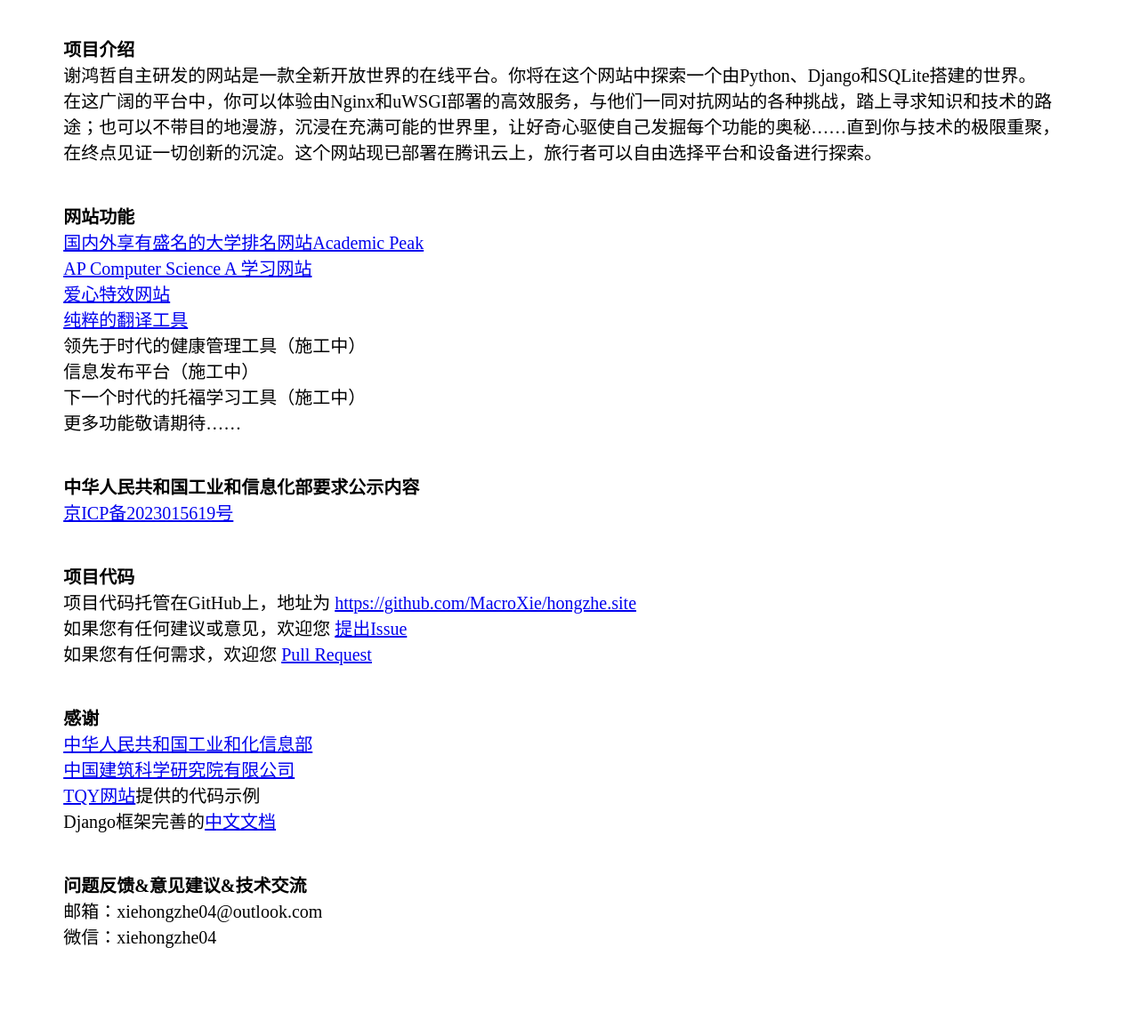
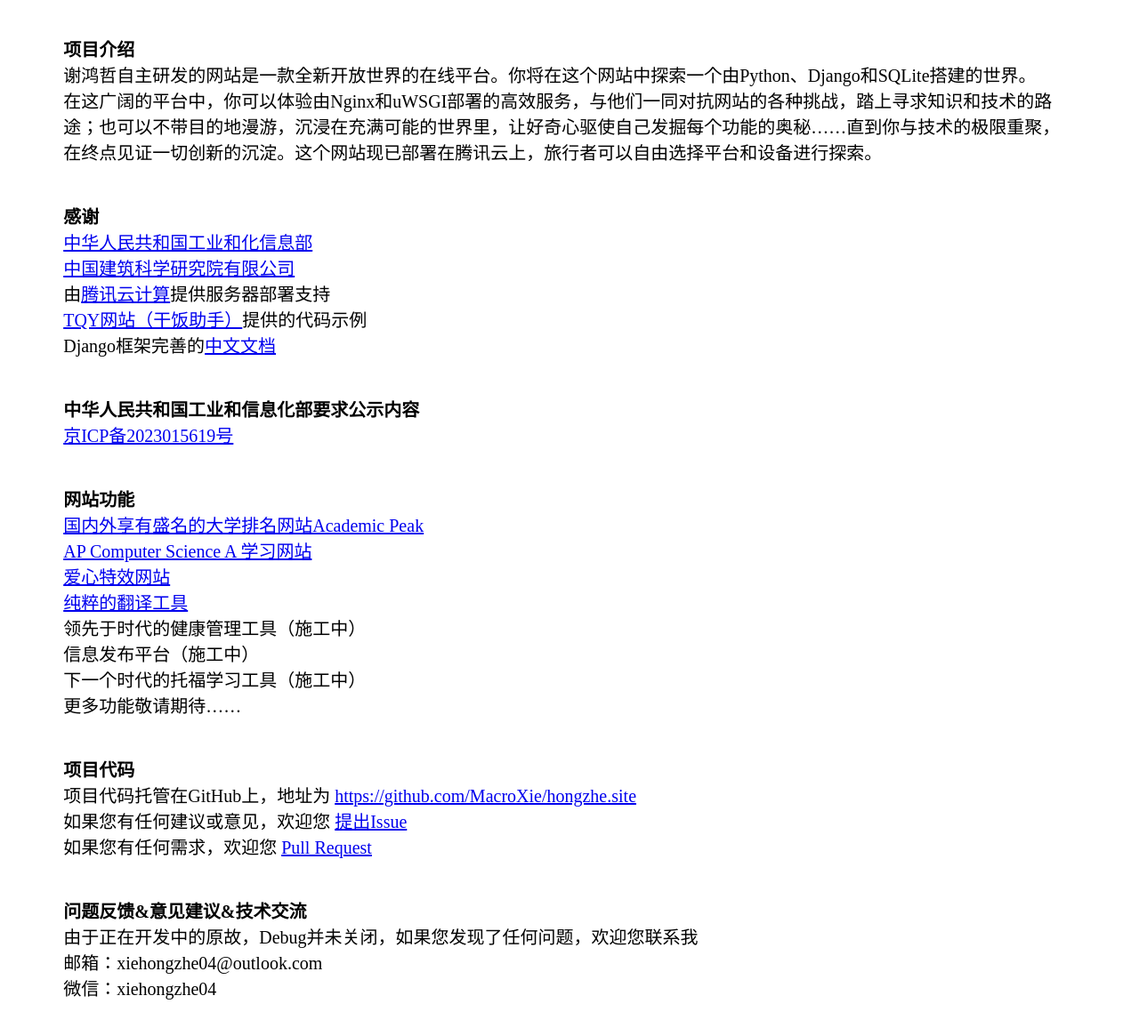
Before and after one commit to MacroXie04/AcademicPeak, a Django app: page /about/ in a window 1280 px wide. Shown: the part 91-1256 px from the top of the page at 89% size. Before the commit the page ends 1157 px from the top, so only its background shows below. Run offline with Django 4.2, Linux system fonts and the light colour scheme.

Commit message:
some improvements

```diff
--- a/academicpeak/static/css/ranking.css
+++ b/academicpeak/static/css/ranking.css
@@ -51,7 +51,7 @@
 
 .university_photo {
     width: 200px;
-    height: 210px;
+    height: 200px;
     object-fit: cover;
 }
 
--- a/mainsite/static/css/adout.css
+++ b/mainsite/static/css/adout.css
@@ -19,7 +19,6 @@
 }
 
 
-
 img {
     margin: auto;
 }
--- a/mainsite/templates/about.html
+++ b/mainsite/templates/about.html
@@ -18,6 +18,24 @@
         <br>
     </p>
 
+    <p><b>感谢</b>
+        <br><a href="https://www.miit.gov.cn/">中华人民共和国工业和化信息部</a>
+        <br><a href="http://www.cabr.com.cn/">中国建筑科学研究院有限公司</a>
+        <br>由<a href="https://cloud.tencent.com/">腾讯云计算</a>提供服务器部署支持
+        <br><a href="https://530t04f125.yicp.fun/">TQY网站（干饭助手）</a>提供的代码示例
+        <br>Django框架完善的<a href="https://docs.djangoproject.com/zh-hans/4.1/">中文文档</a>
+        <br>
+        <br>
+    </p>
+
+
+    <p><b>中华人民共和国工业和信息化部要求公示内容</b>
+        <br><a href="https://beian.miit.gov.cn/">京ICP备2023015619号</a>
+        <br>
+        <br>
+    </p>
+
+
     <p><b>网站功能</b>
         <br><a href="http://www.hongzhe.site/academicpeak/">国内外享有盛名的大学排名网站Academic Peak</a>
         <br><a href="http://www.hongzhe.site/java/">AP Computer Science A 学习网站</a>
@@ -27,12 +45,6 @@
         <br>信息发布平台（施工中）
         <br>下一个时代的托福学习工具（施工中）
         <br>更多功能敬请期待……
-        <br>
-        <br>
-    </p>
-
-    <p><b>中华人民共和国工业和信息化部要求公示内容</b>
-        <br><a href="https://beian.miit.gov.cn/">京ICP备2023015619号</a>
         <br>
         <br>
     </p>
@@ -55,17 +67,9 @@
         <br>
     </p>
 
-    <p><b>感谢</b>
-        <br><a href="https://www.miit.gov.cn/">中华人民共和国工业和化信息部</a>
-        <br><a href="http://www.cabr.com.cn/">中国建筑科学研究院有限公司</a>
-        <br><a href="https://530t04f125.yicp.fun/">TQY网站</a>提供的代码示例
-        <br>Django框架完善的<a href="https://docs.djangoproject.com/zh-hans/4.1/">中文文档</a>
-        <br>
-        <br>
-    </p>
-
 
     <p><b>问题反馈&amp;意见建议&amp;技术交流</b>
+        <br>由于正在开发中的原故，Debug并未关闭，如果您发现了任何问题，欢迎您联系我
         <br>邮箱：xiehongzhe04@outlook.com
         <br>微信：xiehongzhe04
     </p>
--- a/translator/views.py
+++ b/translator/views.py
@@ -9,7 +9,6 @@
 
 def translate(request):
     translated_text = None
-
     if request.method == 'POST':
         source_text = request.POST.get('source_text', '')
         if source_text:
@@ -21,7 +20,7 @@
 def translator(text):
     lang_form, lang_to = judge_language(text)
     if lang_form == 'unknown':
-        return 'Error : Unknown UTF_8 character'
+        return 'Error : Unknown UTF_8 character，我已经知道Bug出在哪里了，但是我不想改，因为我懒，等着哪天闲的没事给他改了'
     return generate_translation(text, lang_form, lang_to)
 
 
```
Also changed, not shown: 1 other file.
